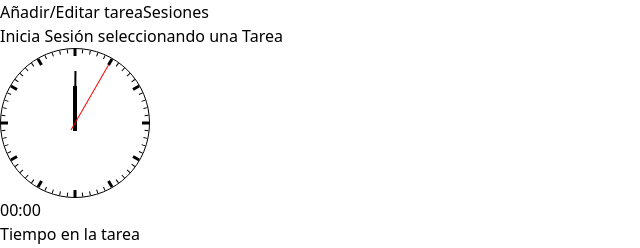
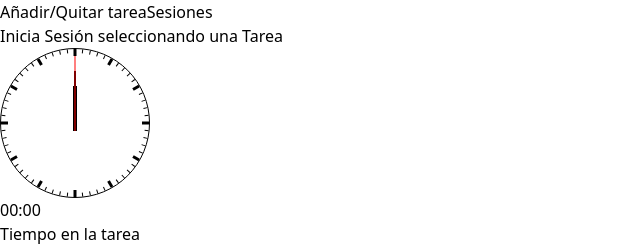
Before and after one commit to elgeokareem/time-tracker, a React (Vite) app: page / in a window 1280 px wide. Shown: the top 248 px of the page, without its empty margins (0-640 px from the left). Built offline with nearby package versions, Linux system fonts and the light colour scheme.

Commit message:
creada carpeta funciones utilities, agregado pausa al iniciar app, empieza con el boton y se detiene con finalizar sesion

```diff
--- a/src/App.tsx
+++ b/src/App.tsx
@@ -16,6 +16,9 @@ import { CSSTransition } from "react-transition-group";
 import "./components/AddTask.css";
 import "react-clock/dist/Clock.css";
 
+// Helpers
+import { addSeconds, formatDate } from "./helpers/utils.helpers";
+
 function App() {
   // Store
   const { tasks } = useStore((state) => state);
@@ -25,13 +28,18 @@ function App() {
   const initialDate = new Date(2000, 1, 1, 0, 0, 0, 0);
   const [time, setTime] = useState(initialDate);
   const [timePassed, setTimePassed] = useState("00:00");
+  const [continueTimer, setContinueTimer] = useState(false);
   // Estados para el log
   const [log, setLog] = useState<any>([]);
+  // Estados sesion
+  const [session, setSession] = useState(false);
 
   function addTaskToLog(task?: string) {
     setLog((oldLog: any) => {
       return [...oldLog, { task, time: timePassed }];
     });
+
+    setContinueTimer(() => true);
 
     // Reset el tiempo
     setTime(initialDate);
@@ -67,20 +75,9 @@ function App() {
   }
 
   useEffect(() => {
-    function addSeconds(date: Date, seconds: number) {
-      const time = 1000 * seconds + date.getTime();
-      return new Date(time);
-    }
-
-    function formatDate(diffInMiliseconds: number) {
-      const hours = Math.floor(diffInMiliseconds / 1000 / 60 / 60);
-      const minutes = Math.floor(
-        (diffInMiliseconds / 1000 / 60 / 60 - hours) * 60
-      );
-      return `${hours < 10 ? "0" : ""}${hours}:${minutes < 10 ? "0" : ""}${minutes}`;
-    }
-
-    const timeoutId = setTimeout(() => {
+    if (continueTimer) {
+      console.log("entra al timer");
+      const timeoutId = setInterval(() => {
         const newDate = addSeconds(time, 1);
         const dateDifferenceInMiliseconds =
           newDate.getTime() - initialDate.getTime();
@@ -89,7 +86,8 @@ function App() {
       }, 1000);
 
       return () => clearTimeout(timeoutId);
-  }, [time]);
+    }
+  }, [time, continueTimer]);
 
   return (
     <div className="h-[100vh] bg-[#283618] flex relative">
@@ -111,7 +109,11 @@ function App() {
         <div className="text-[#fefae0] font-bold">{timePassed}</div>
         <h1 className="text-[#fefae0] -mt-2">Tiempo en la tarea</h1>
         <div className="flex gap-5 mt-6">
-          <button className="bg-[#dda15e] px-2 py-1 rounded-full text-[#fefae0] font-bold">
+          <button
+            className="bg-[#dda15e] px-2 py-1 rounded-full text-[#fefae0] font-bold"
+            onClick={() => {
+              setContinueTimer(false);
+            }}>
             Finalizar Sesion
           </button>
         </div>
--- a/src/components/Menu.tsx
+++ b/src/components/Menu.tsx
@@ -5,10 +5,12 @@ export default function Modal({ changeModal }: { changeModal: React.Dispatch<Rea
           className="bg-[#f4a261] px-4 py-1 rounded-full mx-auto"
           onClick={() => changeModal(true)}
         >
-          Añadir/Editar tarea
+          Añadir/Quitar tarea
         </button>
 
         <span className="mt-5 text-2xl text-[#555] font-bold">Sesiones</span>
+
+        <div className="flex flex-col mt-3 text-xl"></div>
     </aside>
   )
 }
--- /dev/null
+++ b/src/helpers/utils.helpers.ts
@@ -0,0 +1,12 @@
+export function addSeconds(date: Date, seconds: number) {
+  const time = 1000 * seconds + date.getTime();
+  return new Date(time);
+}
+
+export function formatDate(diffInMiliseconds: number) {
+  const hours = Math.floor(diffInMiliseconds / 1000 / 60 / 60);
+  const minutes = Math.floor(
+    (diffInMiliseconds / 1000 / 60 / 60 - hours) * 60
+  );
+  return `${hours < 10 ? "0" : ""}${hours}:${minutes < 10 ? "0" : ""}${minutes}`;
+}
```
Lines whose indentation alone changed are shown as unchanged.
